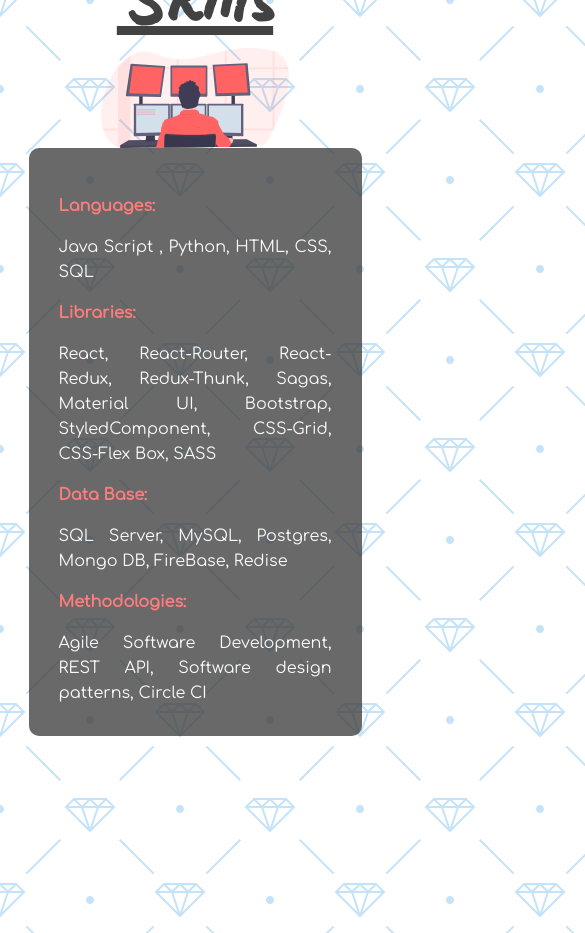
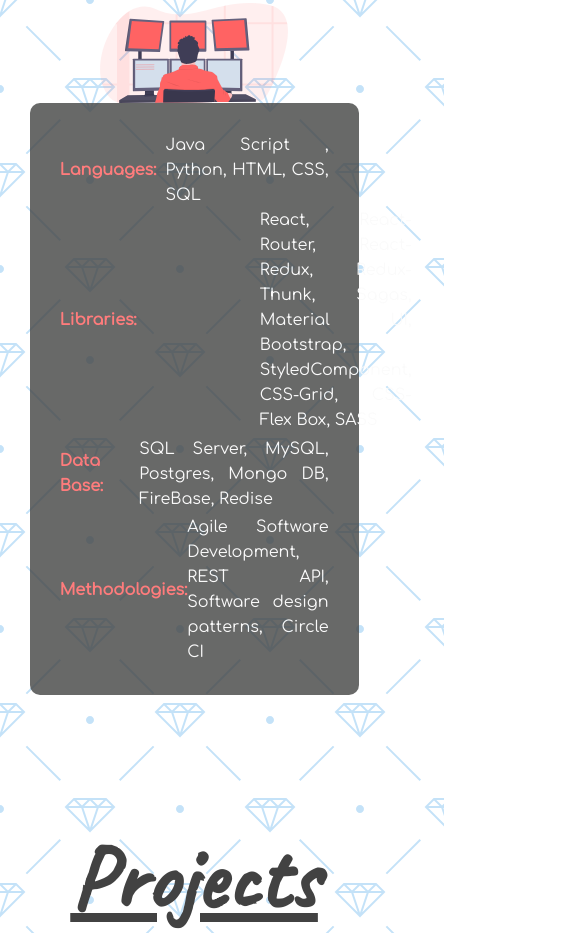
Before and after one commit to Narinder84/dream-projects, a React (Create React App) app: page / in a window 390 px wide. Shown: the part 1980-2913 px from the top of the page, 585 px wide, since content can reach past the window. Built offline with nearby package versions, Linux system fonts and the light colour scheme.

Commit message:
UI for mobile

```diff
--- a/src/components/darkLightMode/darkLightComponents/lightDark.contacts/lightDark.contacts.styles.css
+++ b/src/components/darkLightMode/darkLightComponents/lightDark.contacts/lightDark.contacts.styles.css
@@ -113,3 +113,8 @@ textarea {
 	font-size: 1.7rem;
 	margin-top: 5px;
 }
+@media screen and (max-width: 812px) {
+	#contact-form {
+		width: 35vh;
+	}
+}
--- a/src/components/darkLightMode/darkLightComponents/lightDark.nav/lightDark.nav.styles.css
+++ b/src/components/darkLightMode/darkLightComponents/lightDark.nav/lightDark.nav.styles.css
@@ -116,10 +116,8 @@ nav a {
 	border-bottom: 3px solid;
 }
 @media screen and (max-width: 812px) {
-	body {
-		width: 100vw;
-	}
 	nav {
+		right: 75px;
 		flex-direction: column-reverse;
 		letter-spacing: normal;
 		padding-left: 0px;
--- a/src/components/darkLightMode/darkLightComponents/lightDark.project/lightDark.project.styles.css
+++ b/src/components/darkLightMode/darkLightComponents/lightDark.project/lightDark.project.styles.css
@@ -4,7 +4,7 @@
 	box-sizing: border-box;
 	flex-direction: column;
 	display: flex;
-	justify-content: center;
+
 	align-items: center;
 	margin-top: 70px;
 	min-width: 98.5vw;
@@ -104,9 +104,13 @@ h1 {
 }
 @media screen and (max-width: 812px) {
 	#projects {
-		height: 500vh;
+		display: flex;
+		flex-direction: column;
+		align-items: center;
+		height: 360vh;
 	}
 	.project-all {
+		height: 100%;
 		flex-direction: column;
 		align-items: center;
 		justify-content: center;
--- a/src/components/darkLightMode/darkLightComponents/lightDarkSkills/lightDarkSkills.styles.css
+++ b/src/components/darkLightMode/darkLightComponents/lightDarkSkills/lightDarkSkills.styles.css
@@ -54,13 +54,7 @@ img {
 	color: var(--primary-color);
 }
 @media screen and (max-width: 812px) {
-	#skills {
-		height: 110vh;
-	}
-	.lan {
-		display: flex;
-		flex-direction: column;
-		justify-content: flex-start;
-		align-items: flex-start;
+	body {
+		padding-left: 2px;
 	}
 }
```
